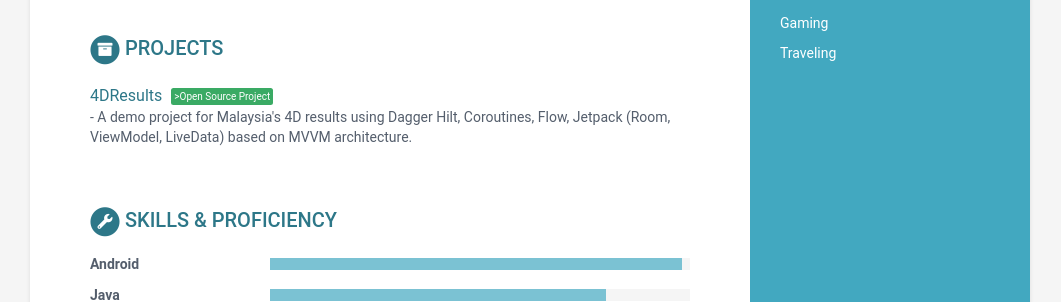
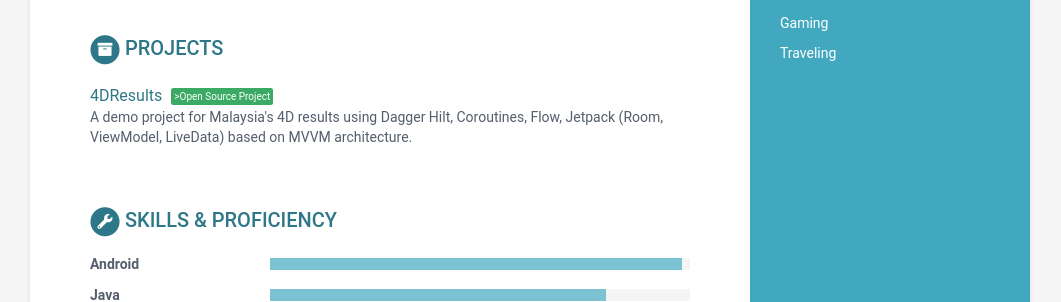
Before and after one commit to kimhau/kimhau.github.io, a Jekyll site: the page built from index.html, in a window 1280 px wide. Shown: the part 820-1122 px from the top of the page, without its empty margins (110-1171 px from the left). Built offline with Jekyll 4.4.1, drawn with Linux system fonts in a browser that asks for light colours.

Commit message:
Update projects.html

```diff
--- a/_includes/projects.html
+++ b/_includes/projects.html
@@ -33,7 +33,7 @@
       {% endif %}
 
       {% if project.tagline %}
-      - <span class="project-tagline">{{ project.tagline }}</span>
+      <span class="project-tagline">{{ project.tagline }}</span>
       {% endif %}
 
     </div><!--//item-->
```
